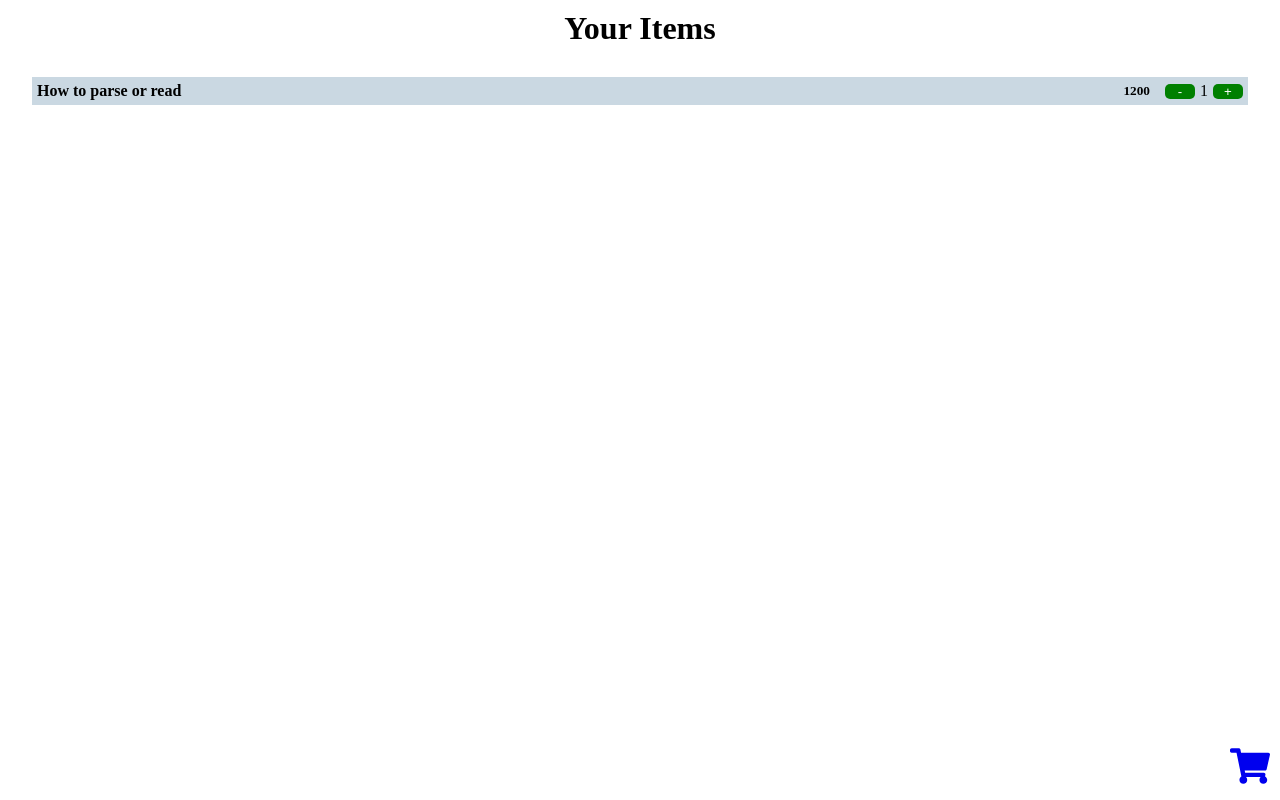
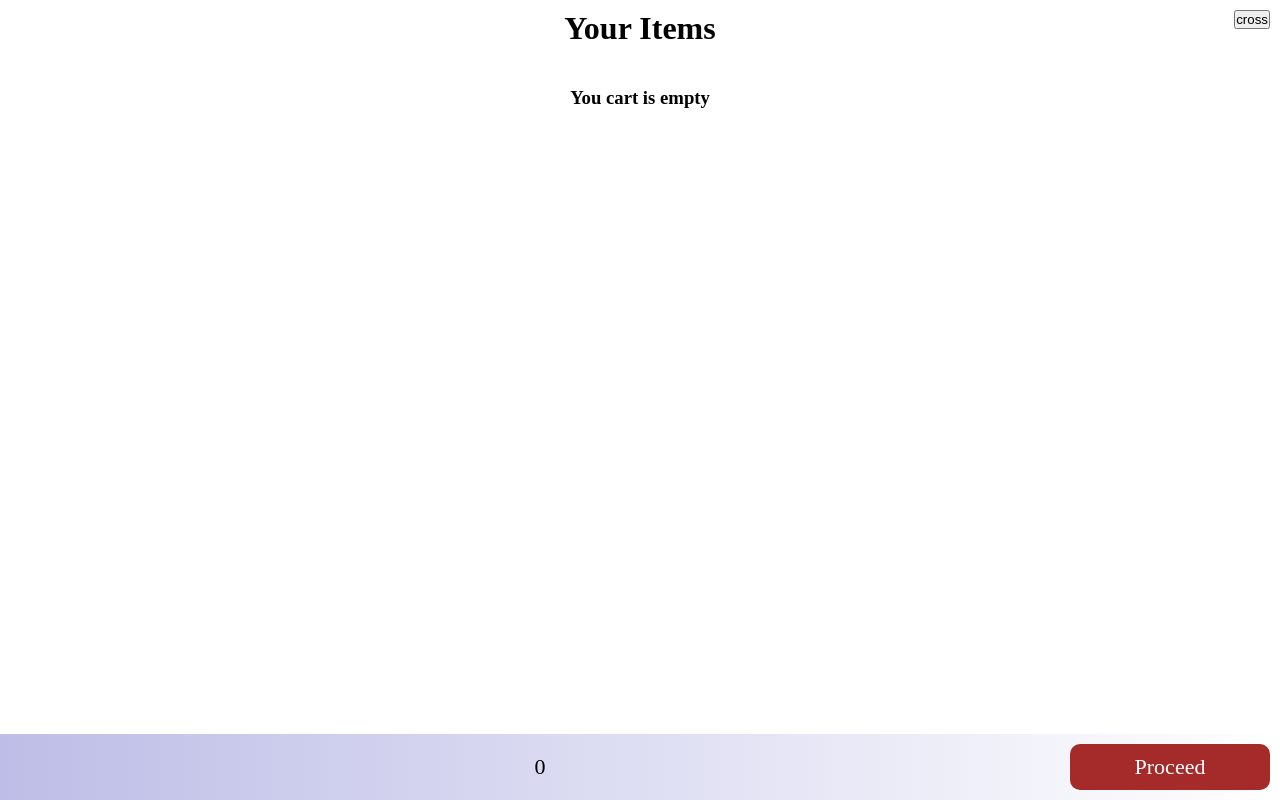
Before and after one commit to shriramt124/rahiproject, a React (Vite) app in the folder client/: page /cart in a window 1280 px wide. Built offline with nearby package versions, Linux system fonts and the light colour scheme.

Commit message:
redux started working and cart and menue is interacting successfully

```diff
--- a/client/src/App.css
+++ b/client/src/App.css
@@ -8,10 +8,14 @@
     min-height:100vh;
     position: relative;
  }
- .cart-icon{
-   position: absolute;
-   right:10px;
-
-   bottom:10px;
+  .checkOut{
+   background: linear-gradient(to right,rgb(189, 189, 231),white);
+  }
+  .checkOut .total-price{
+   font-size:bold;
+   font-size:22px;
+  }
+  .checkOut .check-out-button{
+   font-size:22px;
 
   }
--- a/client/src/App.jsx
+++ b/client/src/App.jsx
@@ -6,21 +6,19 @@ import { Link } from "react-router-dom";
 import { Route, Routes } from "react-router-dom";
 import Cart from "./components/Cart";
 import { FaShoppingCart } from "react-icons/fa";
+import { useState } from "react";
 
 
 function App() {
-
+  const [totalPrice,setTotalPrice] = useState(0);
 
   return (
     <div className="app relative">
       <Routes>
-        <Route path="/" element={<Menue />} />
-        <Route path="/cart" element={<Cart />} />
+        <Route path="/" element={<Menue totalPrice={totalPrice} setTotalPrice={setTotalPrice}/>} />
+        <Route path="/cart" element={<Cart  totalPrice={totalPrice} setTotalPrice={setTotalPrice}/>} />
       </Routes>
-      <Link to="/cart" className="cart-icon" >
-        {" "}
-        <FaShoppingCart size={40} />
-      </Link>
+
     </div>
   );
 }
--- a/client/src/components/Cart.jsx
+++ b/client/src/components/Cart.jsx
@@ -2,45 +2,72 @@ import { useDispatch, useSelector } from "react-redux";
 import "./Cart.css";
 import { descreaseQuantity, inCreaseQuantity } from "../store/cartSlice";
 import { useEffect } from "react";
+import { useNavigate } from "react-router-dom";
 
-const Cart = () => {
+
+const CheckOut = ({totalPrice})=>{
+  return (
+    <div className="checkOut" style={{position:"fixed",bottom:"0",width:"100%",padding:"10px",display:"flex" ,justifyContent:"space-between"}}>
+    <div className="total-price" style={{textAlign:"center",margin:"auto"}}>{totalPrice}</div>
+    <div className="check-out-button" style={{backgroundColor:"brown",padding:"10px" ,width:"200px",textAlign:"center",borderRadius:"10px",color:"white"}}>
+      Proceed
+    </div>
+    </div>
+  )
+}
+
+
+
+const Cart = ({totalPrice,setTotalPrice}) => {
+   console.log("initil total Price",totalPrice)
+   const navigate = useNavigate()
   const cartItems = useSelector((state) => state.cart.items);
   const dispatch = useDispatch()
   console.log(cartItems);
+ const handleIncQuantity = (item)=>{
+      dispatch(inCreaseQuantity(item.id))
 
- const handleIncQuantity = (id)=>{
-      dispatch(inCreaseQuantity(id))
- }
- const handleDecrQuantity = (id)=>{
- dispatch(descreaseQuantity(id));
+      setTotalPrice(prev=> prev+Number(item.price));
 
  }
+ const handleDecrQuantity = (item)=>{
+  if(item.quantity>1){
+    dispatch(descreaseQuantity(item.id));
+    setTotalPrice(prev => prev-Number(item.price));
+  }
+
+ }
+ console.log(totalPrice)
+ const handleCrossClick = ()=>{
+    navigate("/");
+ }
+
  useEffect(()=>{
 
  },[cartItems])
 
- if (cartItems.length === 0) {
-  return <h1>You cart is empty</h1>;
-}
 
   return (
-    <div className="cart-wrapper">
+    <div className="cart-wrapper" style={{position:"relative" ,transition:"all 2s ease-in",minHeight:"100vh" ,backgroundColor:"gray-200"}}>
+      <button style={{position:"absolute",right:"10px" ,top:"10px" }} onClick={handleCrossClick}>cross</button>
       <h1 className="cart-heading">Your Items</h1>
-      {cartItems &&
+      {cartItems.length >0 ?
         cartItems.map((item) => (
           <div className="cart-items " key={item.id * Math.random() * 10}>
             <h4>{item.title}</h4>
 
             <div className="price-item">
-              <h5>{item.price}</h5>
+              <h5>{Number(item.price)}</h5>
               <div className="quantity-controller">
-                <button onClick={() => handleDecrQuantity(item.id)}>-</button>
-                <span>{item.quantity}</span>
-                <button onClick={() => handleIncQuantity(item.id)}>+</button>
+                <button onClick={() => handleDecrQuantity(item)}>-</button>
+                <span>{Number(item.quantity)}</span>
+                <button onClick={() => handleIncQuantity(item)}>+</button>
               </div>
             </div>
           </div>
-        ))}
+        )) : <h3 style={{textAlign:"center",marginTop:"10px"}}>You cart is empty</h3>}
+
+       <CheckOut totalPrice={totalPrice}/>
     </div>
   );
 };
--- a/client/src/components/Menue.css
+++ b/client/src/components/Menue.css
@@ -31,7 +31,7 @@
 
 .menue-card{
 
-    background-color: rgb(76, 82, 87);
+    background-color: rgb(172, 213, 247);
     display: flex;
     gap:10px;
     padding:5px;
@@ -79,7 +79,7 @@
 
 
 .menue-add-button{
-    background-color: red;
+    background-color: brown;
     padding:5px;
     width:50px;
     border:none;
@@ -92,3 +92,9 @@
 .menue-content-price{
  text-align: center;
 }
+ .cart-icon{
+    position: fixed;
+    bottom:10px;
+    left:10px;
+    color:brown;
+ }
--- a/client/src/components/Menue.jsx
+++ b/client/src/components/Menue.jsx
@@ -2,10 +2,14 @@ import "./Menue.css";
 import { useEffect, useState } from "react";
 import { addToCart } from "../store/cartSlice";
 import { useDispatch, useSelector } from "react-redux";
-function Menue() {
+import { Link } from "react-router-dom";
+import { FaShoppingCart } from "react-icons/fa";
+function Menue({totalPrice,setTotalPrice}) {
+
+  const dispatch = useDispatch();
   const cartItems = useSelector(state => state.cart.items);
   console.log(cartItems)
- const dispatch = useDispatch()
+
   const [data, setData] = useState();
 
   const fetchMenue = async () => {
@@ -17,6 +21,8 @@ function Menue() {
 const handleAdd = (item)=>{
 
       dispatch(addToCart(item));
+      setTotalPrice(prev => prev + Number(item.price));
+
 
 }
 
@@ -60,6 +66,10 @@ const handleAdd = (item)=>{
             </div>
           ))}
       </div>
+      <Link to="/cart" className="cart-icon" >
+        {" "}
+        <FaShoppingCart size={40}  />
+      </Link>
     </div>
   );
 }
--- a/client/src/store/cartSlice.js
+++ b/client/src/store/cartSlice.js
@@ -2,14 +2,7 @@ import  { createSlice } from '@reduxjs/toolkit';
 
 
 const initialState = {
-    items: [{
-      "id": 3,
-      "title": "How to parse or read",
-      "desc": "In this article, I will teach you how to parse or read CSV files in ReactJS  ",
-      "image": "https://images.pexels.com/photos/4543099/pexels-photo-4543099.jpeg?auto=compress&cs=tinysrgb&w=600",
-      "price": "1200",
-      "quantity":"1"
-    }]
+    items: [ ]
   };
 
 
@@ -29,7 +22,9 @@ const cartSlice = createSlice({
           //find the item
           const itemToUpdate = state.items.find((item) => item.id === action.payload);
           if(itemToUpdate){
-            itemToUpdate.quantity+=1;
+
+            itemToUpdate.quantity++;
+
           }
         },
         descreaseQuantity(state,action){
@@ -39,8 +34,9 @@ const cartSlice = createSlice({
           //find the item
           console.log('desc run')
           const itemToudpate = state.items.find((item) => item.id === action.payload);
-          if(itemToudpate && itemToudpate.quantity >0){
-            itemToudpate.quantity-=1;
+          if(itemToudpate && Number(itemToudpate.quantity) >0){
+
+           itemToudpate.quantity--;
           }
         }
     }
```
